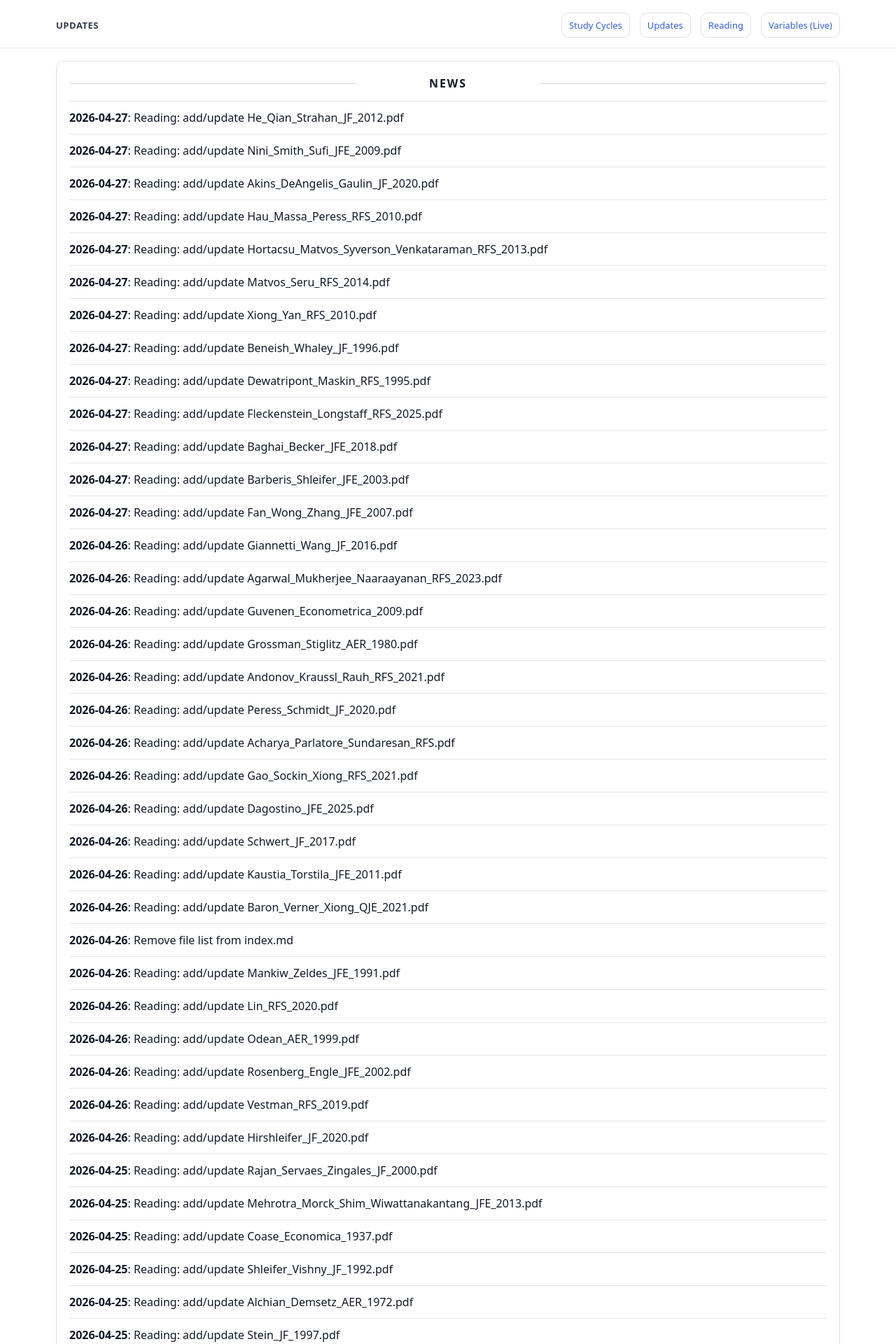
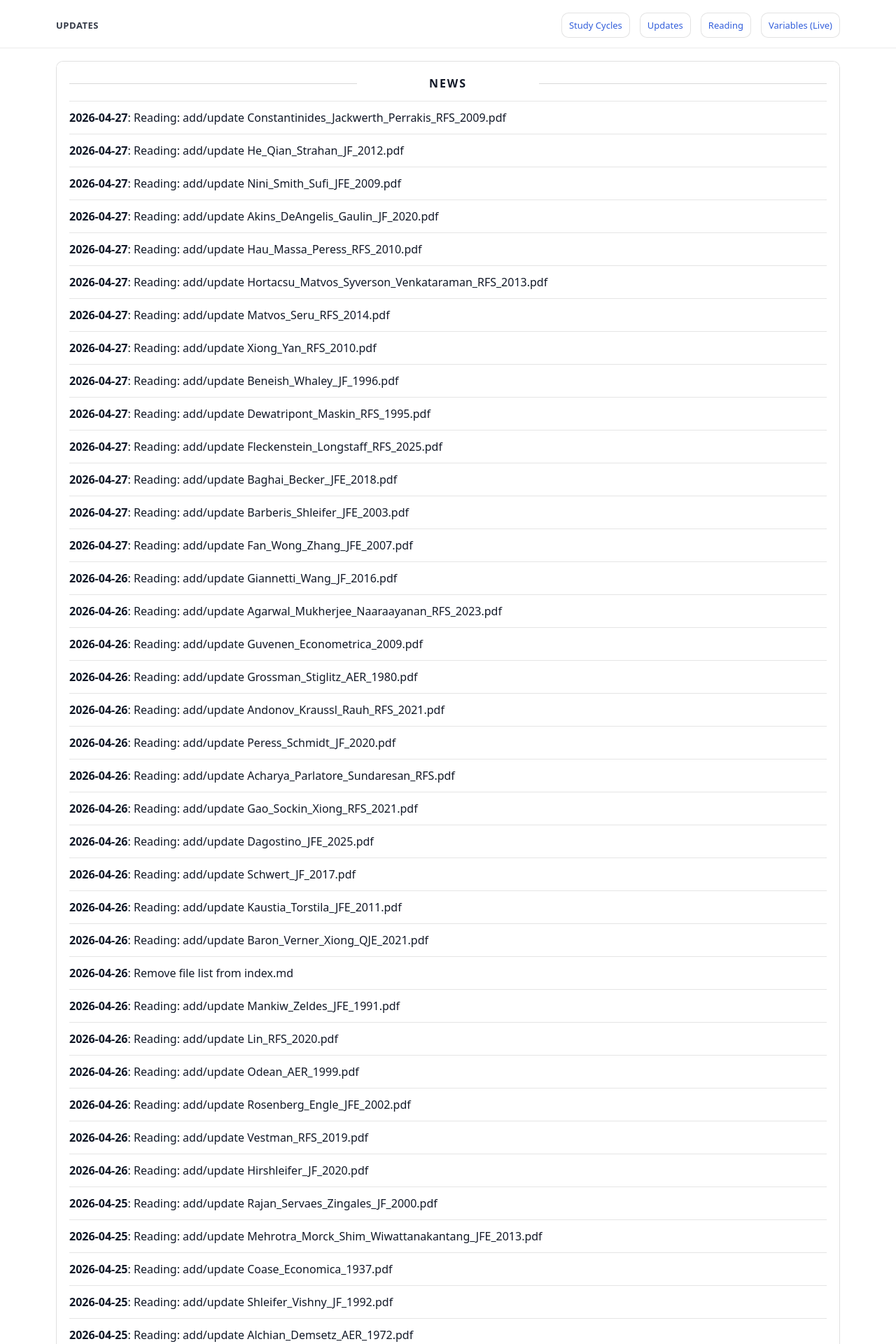
Before and after one commit to yaxinzn/study-archive, a Jekyll site: the page built from updates/index.md, in a window 1280 px wide. Shown: the top 1920 px of the page at 70% size. Built offline with Jekyll 4.4.1, drawn with Linux system fonts in a browser that asks for light colours; some of the changed text lies outside the part shown.

Commit message:
chore: update NEWS feed

```diff
--- a/_data/news.yml
+++ b/_data/news.yml
@@ -1,4 +1,7 @@
 # Auto-generated update history (sorted newest -> oldest). Do not edit manually.
+- ts: "1777288107"
+  date: "2026-04-27"
+  title: "Reading: add/update Constantinides_Jackwerth_Perrakis_RFS_2009.pdf"
 - ts: "1777286780"
   date: "2026-04-27"
   title: "Reading: add/update He_Qian_Strahan_JF_2012.pdf"
```
